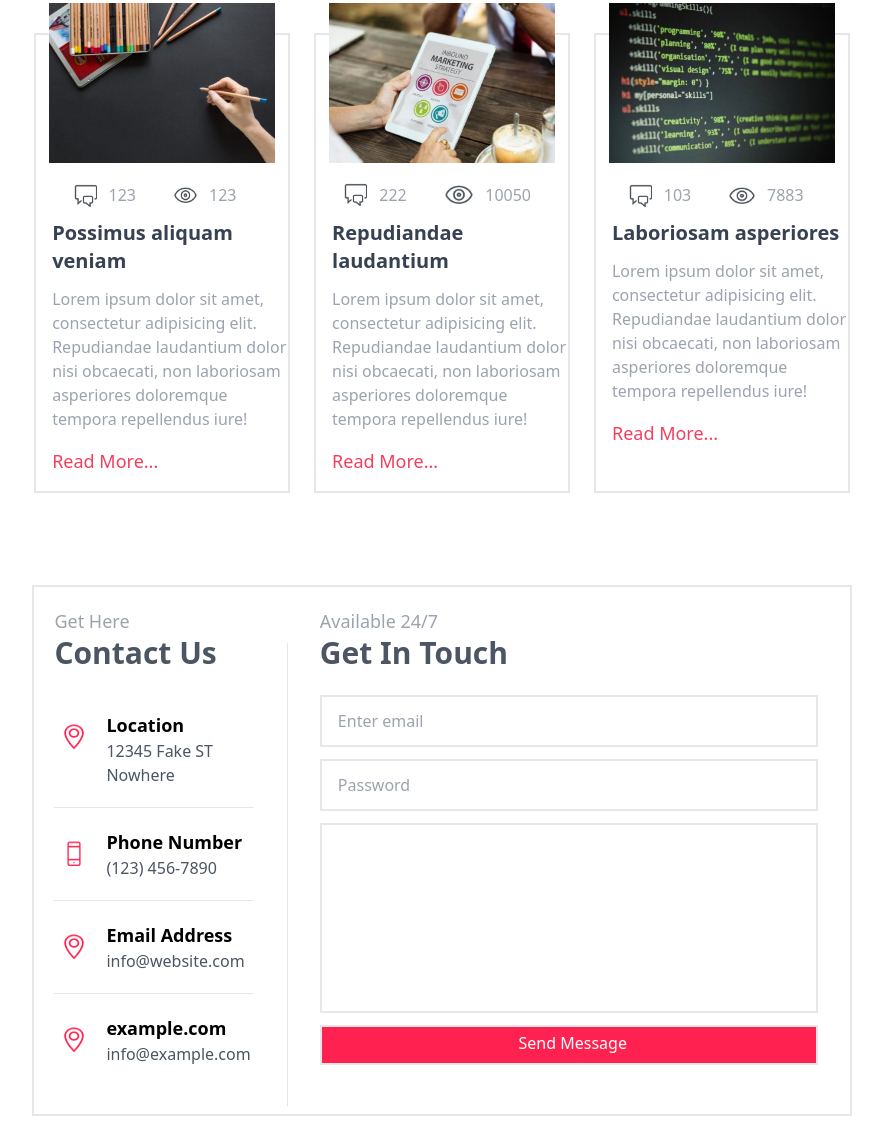
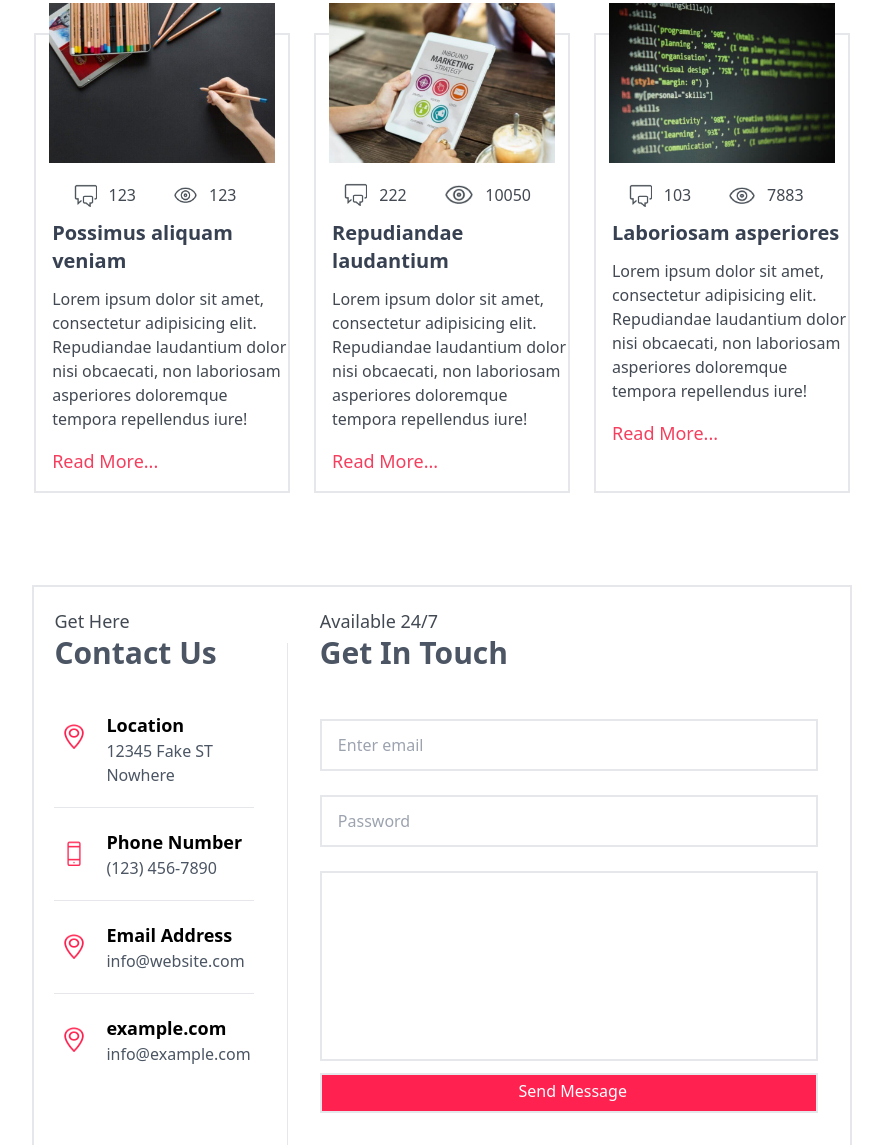
Before and after one commit to l2lmrr/RefonteDesign, a plain HTML site: page blog_contact.html in a window 1280 px wide. Shown: the part 259-1404 px from the top of the page, without its empty margins (198-1081 px from the left). Drawn offline with nearby package versions, Linux system fonts and the light colour scheme.

Commit message:
modification of contact

```diff
--- a/blog_contact.html
+++ b/blog_contact.html
@@ -4,6 +4,9 @@
     <meta charset="UTF-8" />
     <meta name="viewport" content="width=device-width, initial-scale=1.0" />
     <title>Visionary Creations</title>
+    <meta name="keywords" content="Conceptions de design futuristes, innovations de pointe, solutions créatives visionnaires, conception de sites web avant-gardistes, créations numériques innovantes, expériences utilisateur révolutionnaires, développement web pionnier, technologies avant-gardistes, expériences web artistiques, solutions numériques révolutionnaires." />
+    <meta name="description" content="InnoVibe transforme vos idées en expériences digitales innovantes avec des solutions sur mesure alliant créativité, technologie, et esthétisme. Nous créons des interfaces intuitives pour des interactions captivantes, tout en répondant aux besoins uniques de chaque client." />
+    <meta name="author" content="Issam mahtaj"/>
     <link
       href="https://cdn.jsdelivr.net/npm/tailwindcss@2.2.19/dist/tailwind.min.css"
       rel="stylesheet"
@@ -13,7 +16,7 @@
   <body>
     <div class="p-[10%]">
       <div class="text-center pt-8">
-        <p class="font-light text-sm text-gray-400">News Feeds</p>
+        <p class="font-light text-sm text-[#424952]">News Feeds</p>
         <h1 class="text-2xl font-bold text-gray-600 mb-14">Our Blog</h1>
       </div>
       <section
@@ -25,25 +28,25 @@
           <div class="flex items-center pt-5 justify-center space-x-6">
             <div class="flex items-center space-x-3">
               <img src="imgs/comments.png" alt="comments" class="w-[30%]"/>
-              <p class="text-gray-400">123</p>
+              <p class="text-[#424952]">123</p>
             </div>
             <div class="flex items-center space-x-3">
               <img src="imgs/views.png" alt="views" class="w-[30%]"/>
-              <p class="text-gray-400">123</p>
+              <p class="text-[#424952]">123</p>
             </div>
           </div>
           <div class="ml-4">
-            <h2 class="font-bold text-xl text-gray-700 pt-3">
+            <p class="font-bold text-xl text-gray-700 pt-3">
               Possimus aliquam veniam
-            </h2>
-            <p class="pt-3 text-gray-400">
+            </p>
+            <p class="pt-3 text-[#424952]">
               Lorem ipsum dolor sit amet, consectetur adipisicing elit.
               Repudiandae laudantium dolor nisi obcaecati, non laboriosam
               asperiores doloremque tempora repellendus iure!
             </p>
-            <h3 class="pt-4 pb-4 text-rose-500 text-lg cursor-pointer">
+            <p class="pt-4 pb-4 text-rose-500 text-lg cursor-pointer">
               Read More...
-            </h3>
+            </p>
           </div>
         </div>
         <!-- box two -->
@@ -52,25 +55,25 @@
           <div class="flex items-center pt-5 justify-center space-x-6">
             <div class="flex items-center space-x-3">
               <img src="imgs/comments.png" alt="comments" class="w-[30%]"/>
-              <p class="text-gray-400">222</p>
+              <p class="text-[#424952]">222</p>
             </div>
             <div class="flex items-center space-x-3">
               <img src="imgs/views.png" alt="views" class="w-[30%]" />
-              <p class="text-gray-400">10050</p>
+              <p class="text-[#424952]">10050</p>
             </div>
           </div>
           <div class="ml-4">
-            <h2 class="font-bold text-xl text-gray-700 pt-3">
+            <p class="font-bold text-xl text-gray-700 pt-3">
               Repudiandae laudantium
-            </h2>
-            <p class="pt-3 text-gray-400">
+            </p>
+            <p class="pt-3 text-[#424952]">
               Lorem ipsum dolor sit amet, consectetur adipisicing elit.
               Repudiandae laudantium dolor nisi obcaecati, non laboriosam
               asperiores doloremque tempora repellendus iure!
             </p>
-            <h3 class="pt-4 pb-4 text-rose-500 text-lg cursor-pointer">
+            <p class="pt-4 pb-4 text-rose-500 text-lg cursor-pointer">
               Read More...
-            </h3>
+            </p>
           </div>
         </div>
         <!-- box three -->
@@ -79,25 +82,25 @@
           <div class="flex items-center pt-5 justify-center space-x-6">
             <div class="flex items-center space-x-3">
               <img src="imgs/comments.png" alt="comments" class="w-[30%]" />
-              <p class="text-gray-400">103</p>
+              <p class="text-[#424952]">103</p>
             </div>
             <div class="flex items-center space-x-3">
               <img src="imgs/views.png" alt="views" class="w-[30%]" />
-              <p class="text-gray-400">7883</p>
+              <p class="text-[#424952]">7883</p>
             </div>
           </div>
           <div class="ml-4">
-            <h2 class="font-bold text-xl text-gray-700 pt-3">
+            <p class="font-bold text-xl text-gray-700 pt-3">
               Laboriosam asperiores
-            </h2>
-            <p class="pt-3 text-gray-400">
+            </p>
+            <p class="pt-3 text-[#424952]">
               Lorem ipsum dolor sit amet, consectetur adipisicing elit.
               Repudiandae laudantium dolor nisi obcaecati, non laboriosam
               asperiores doloremque tempora repellendus iure!
             </p>
-            <h3 class="pt-4 pb-4 text-rose-500 text-lg cursor-pointer">
+            <p class="pt-4 pb-4 text-rose-500 text-lg cursor-pointer">
               Read More...
-            </h3>
+            </p>
           </div>
         </div>
       </section>
@@ -107,7 +110,7 @@
             <!-- Section 1 -->
             <div id="1" class="hidden lg:block lg:flex-1 p-5">
               <div>
-                <p class=" text-gray-400 text-lg">Get Here</p>
+                <p class=" text-[#424952] text-lg">Get Here</p>
               </div>
               <div>
                 <h1 class="font-bold text-3xl text-gray-600">Contact Us</h1>
@@ -156,30 +159,36 @@
             <!-- Section 2 -->
             <div id="2" class="flex-1 p-5 md:px-8 w-[100%] md:w-[100%] sm:w-[100%] xs:w-[100%]">
               <div>
-                <p class="xs: text-gray-400 text-lg ">Available 24/7</p>
+                <p class="xs: text-[#424952] text-lg ">Available 24/7</p>
               </div>
               <div>
                 <h1 class="font-bold text-3xl text-gray-600 ">Get In Touch</h1>
               </div>
               <form class="xs: mt-6">
                 <div>
+                  <label for="a">ㅤ</label>
                   <input
+                    id="a"
                     type="text"
                     required
                     placeholder="Enter email"
-                    class="xs: border-2 mb-3 pl-4 pt-3 pb-3 border-gray-200 w-[100%]"
+                    class="xs: border-2 mb-0 pl-4 pt-3 pb-3 border-gray-200 w-[100%]"
                   />
                 </div>
                 <div>
+                  <label for="b">ㅤ</label>
                   <input
+                    id="b"
                     type="password"
                     required
                     placeholder="Password"
-                    class="xs: border-2 mb-3 pl-4 pt-3 pb-3 border-gray-200 w-[100%]"
+                    class="xs: border-2 mb-0 pl-4 pt-3 pb-3 border-gray-200 w-[100%]"
                   />
                 </div>
                 <div>
+                  <label for="c">ㅤ</label>
                   <input
+                    id="c"
                     type="text"
                     required
                     class="xs: border-2 mb-3 pl-4 pt-3 pb-[30%] border-gray-200 w-[100%]"
```
